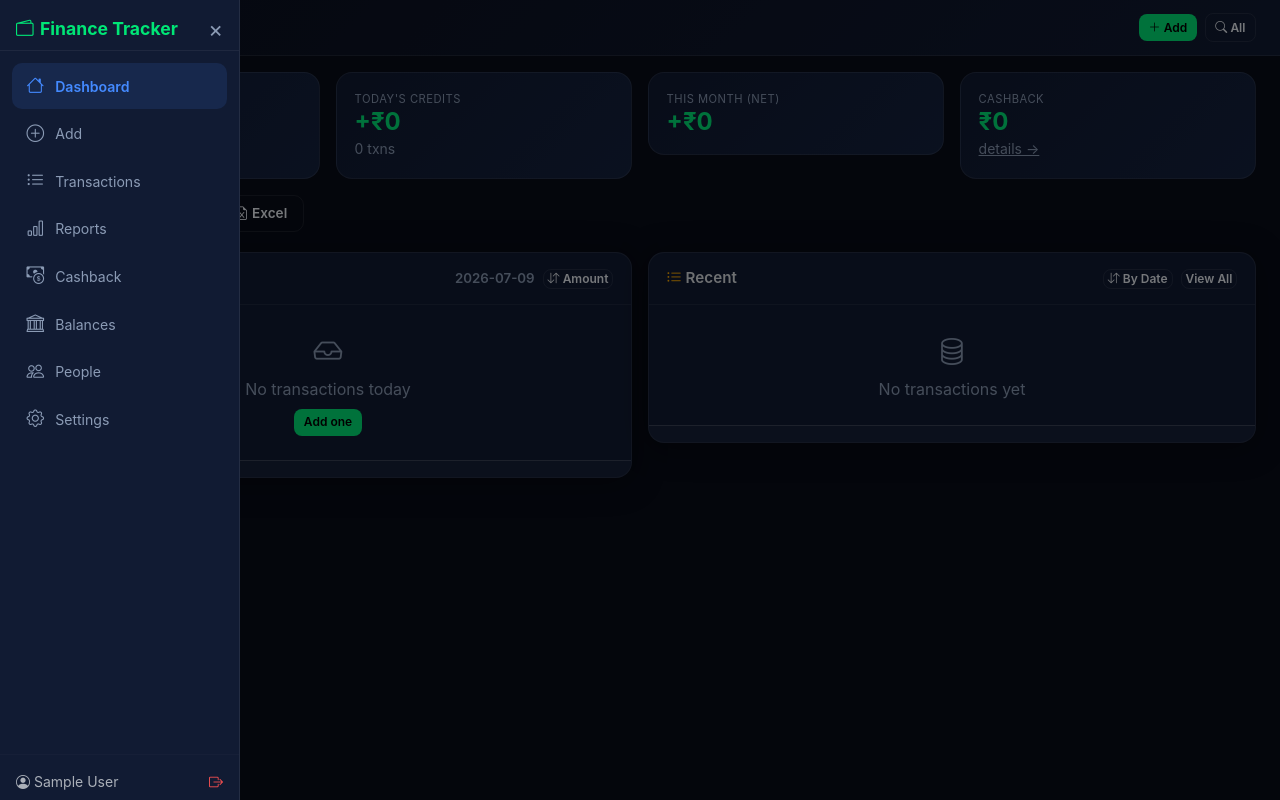
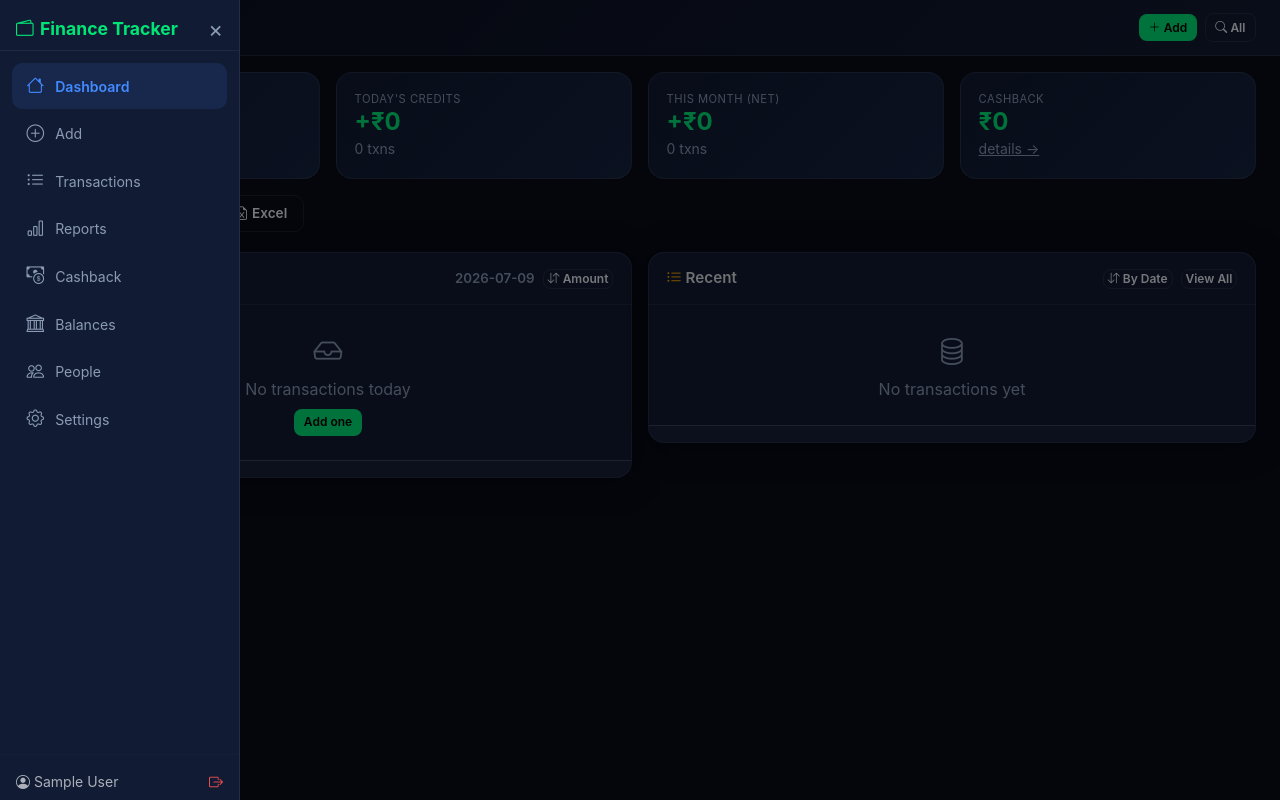
Before and after one commit to prabhatia1/finance-tracker, a Flask app: page / in a window 1280 px wide. Run offline with Flask 3, Linux system fonts and the light colour scheme; the visitor is signed in with stand-in values (Sample User, id 1); data that the repository does not hold is empty.

Commit message:
feat: add transaction count to This Month (Net) card

```diff
--- a/app.py
+++ b/app.py
@@ -769,6 +769,13 @@
         "SELECT COUNT(*) FROM transactions WHERE date = ? AND txn_type = 'credit' AND user_id = ?",
         (today, user_id,)
     ).fetchone()[0]
+
+    # Monthly transaction count
+    monthly_txns_count = conn.execute(
+        "SELECT COUNT(*) FROM transactions WHERE "
+        "strftime('%Y', date) = ? AND strftime('%m', date) = ? AND user_id = ?",
+        (str(date.today().year), f"{date.today().month:02d}", user_id,)
+    ).fetchone()[0]
     total_cb = conn.execute(
         "SELECT COALESCE(SUM(cashback), 0) FROM transactions WHERE cashback > 0 AND user_id = ?", (user_id,)
     ).fetchone()[0]
@@ -795,6 +802,7 @@
                          daily=daily,
                          recent=recent,
                          monthly_total=monthly_total,
+                         monthly_txns_count=monthly_txns_count,
                          total_cb=total_cb,
                          cards=cards,
                          categories=categories,
--- a/templates/index.html
+++ b/templates/index.html
@@ -21,6 +21,7 @@
         <div class="stat-card">
             <div class="stat-label">This Month (Net)</div>
             <div class="stat-value {% if monthly_total >= 0 %}text-green{% else %}text-red{% endif %}">{% if monthly_total >= 0 %}+{% endif %}₹{{ "%.0f"|format(monthly_total) }}</div>
+            <small class="text-secondary-custom">{{ monthly_txns_count }} txn{% if monthly_txns_count != 1 %}s{% endif %}</small>
         </div>
     </div>
     <div class="col-6 col-lg-3">
```
